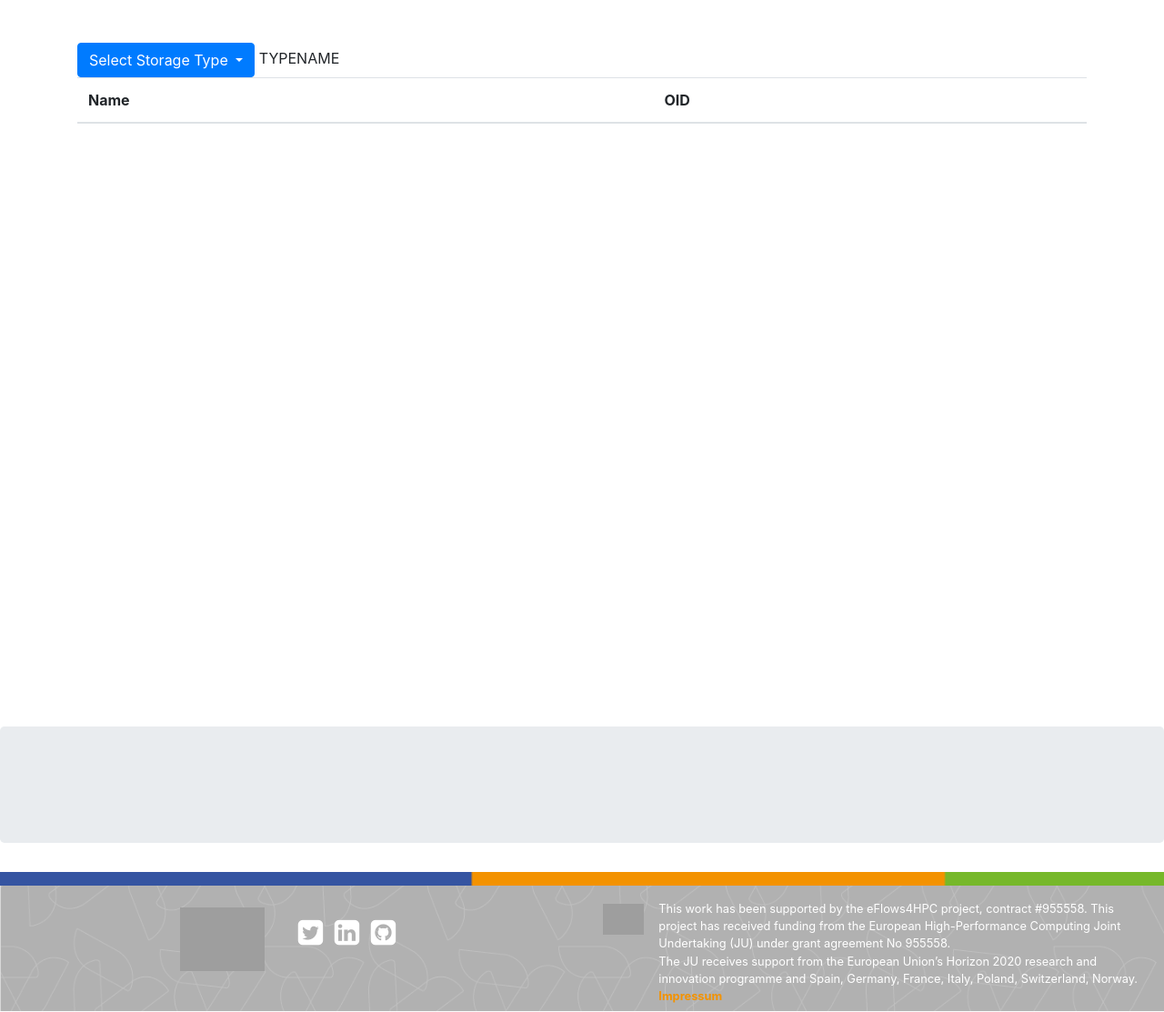
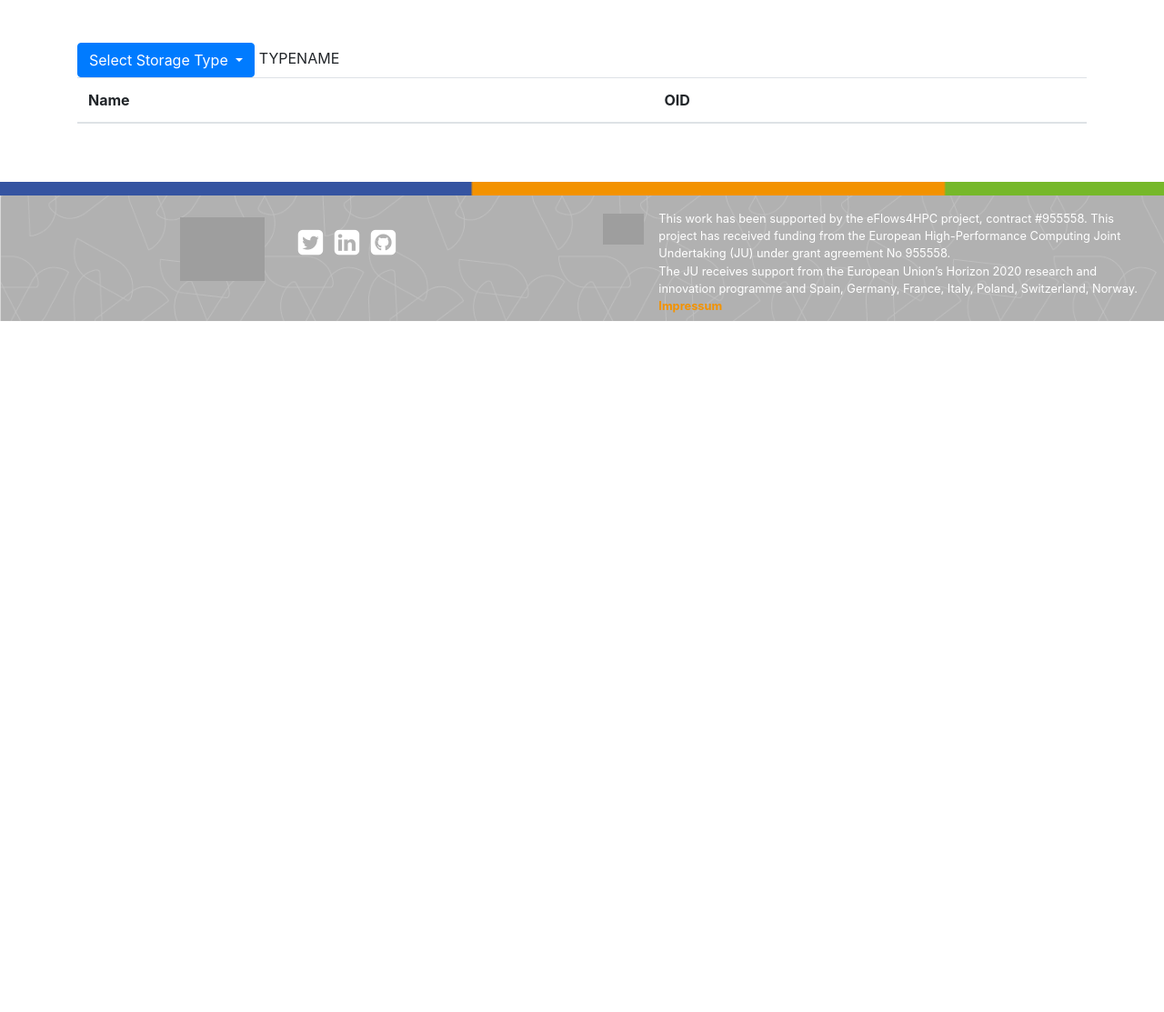
Before and after one commit to eflows4hpc/datacatalog, a Python web app: template frontend/templates/storage_content.html.jinja in a window 1280 px wide. Shown: the part 241-1354 px from the top of the page at 91% size. After the commit the page ends 594 px from the top, so only its background shows below. Run offline with Jinja, Linux system fonts and the light colour scheme; the template is opened without the code that fills it, so the values that code supplies are empty; grey boxes are pictures that could not be loaded.

Commit message:
remove unneeded jumbotron

```diff
--- a/frontend/templates/base.html.jinja
+++ b/frontend/templates/base.html.jinja
@@ -42,12 +42,10 @@
           </ul>
 
     <!--SPECIFIC PAGE CONTENT-->
-    <div class="d-flex flex-column min-vh-100">
+    <div class="d-flex flex-column min-vh-75">
       {% block content%}
       {% endblock %}
     </div>
-
-    <div class="jumbotron"></div>
 
     <!--FOOTER-->
     {% block footer %}
```
